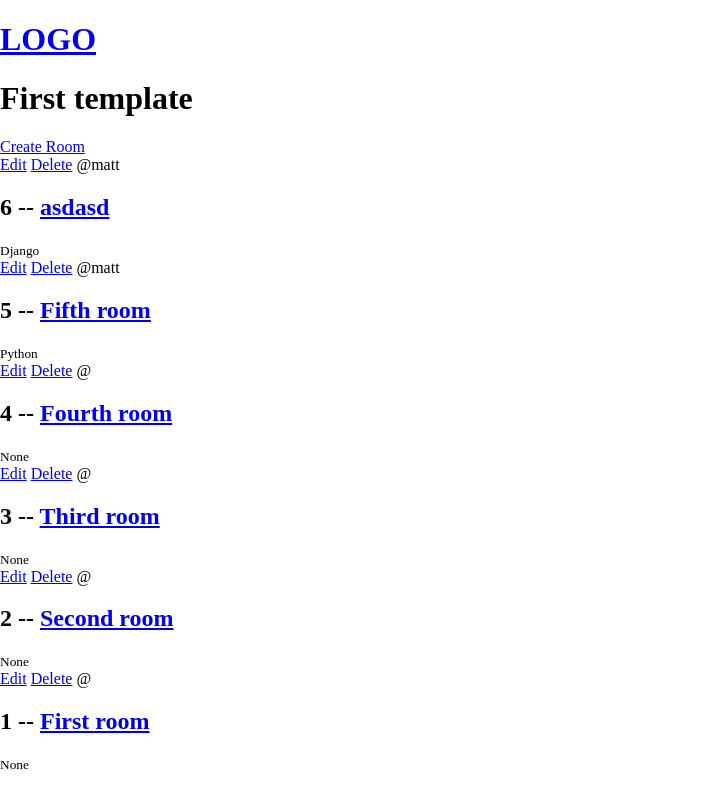
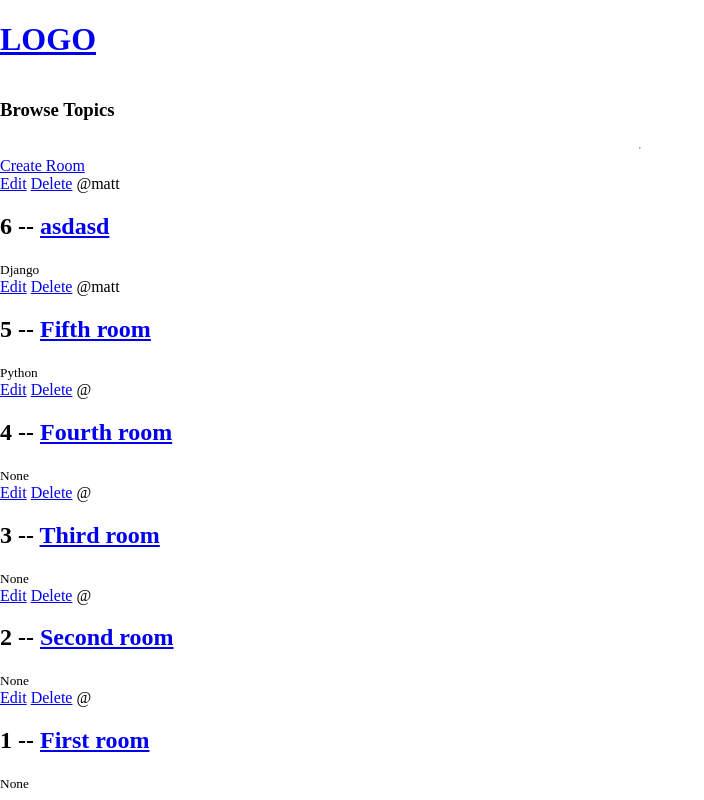
Before and after one commit to MattOrmianek/Clone-of-blue-birb, a Django app: page / in a window 1280 px wide. Shown: the whole page, without its empty margins (0-704 px from the left). Run offline with Django 4.2, Linux system fonts and the light colour scheme; data comes from the database, SQL or seed files in the repository.

Commit message:
Added 'browse topic' bar.

```diff
--- a/BlueBird/templates/home.html
+++ b/BlueBird/templates/home.html
@@ -1,14 +1,21 @@
 {% extends 'main.html'%}
 {%block content%}
-<h1> First template </h1>
 
+<style>
+    .home-container{
+        display: grid;
+        grid-template-columns: 1 fr 3 fr;
+    }
+</style>
 
+<div class = "home-container">
 
+    <div> <h3>Browse Topics </h3> </div>
+    <hr>
+</div>
 <div>
-
     <a href = "{% url 'create-room' %} " >Create Room</a>
     <div>
-
             {% for room in rooms%}
             <div>
                 <a href = {% url 'update-room' room.id %}>Edit</a>
@@ -18,6 +25,7 @@
                 <small>{{room.topic}}</small>
             </div>
             {% endfor %}
+        </div>
     </div>
 </div>
 
```
Lines whose indentation alone changed are shown as unchanged.
